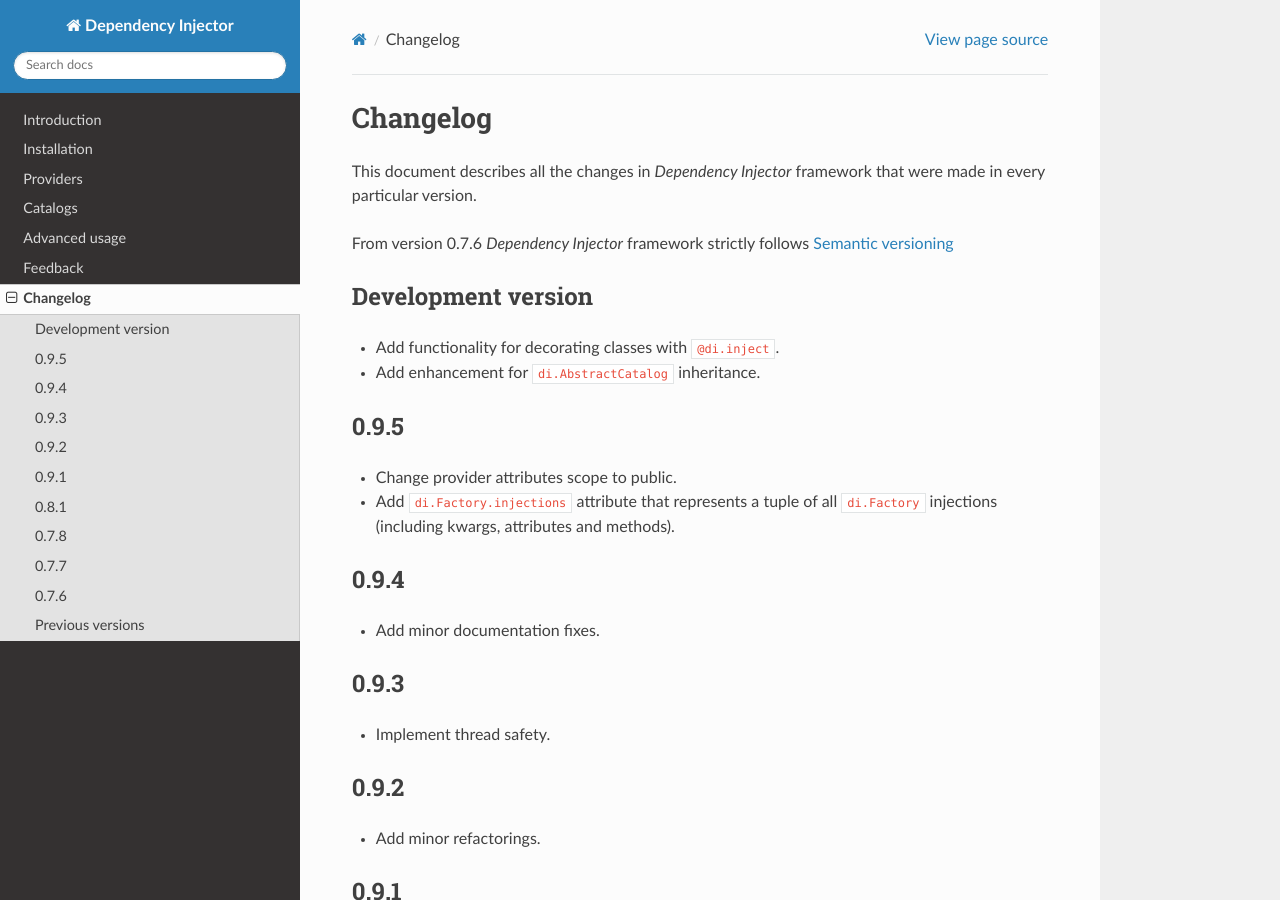
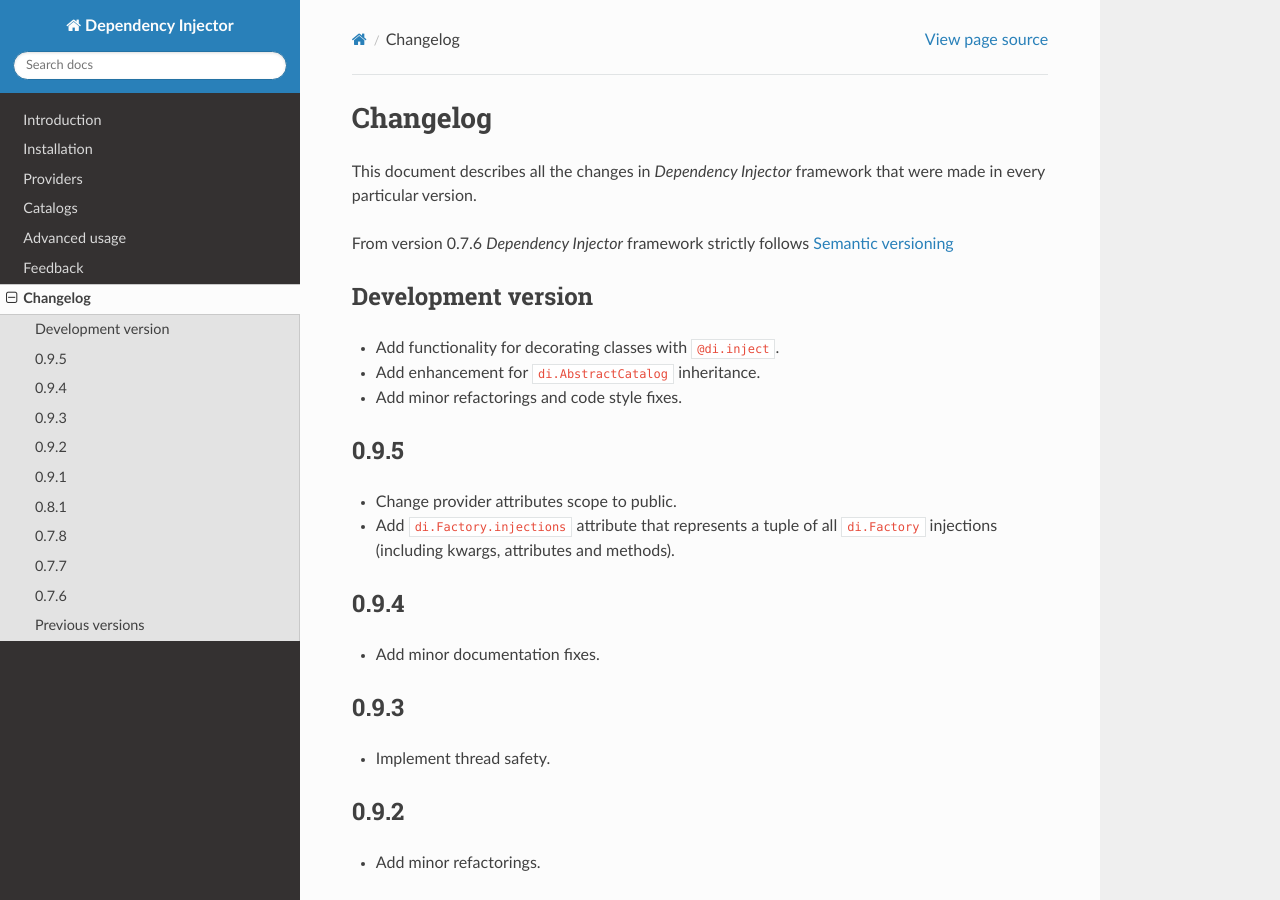
Before and after one commit to ets-labs/python-dependency-injector, a Sphinx documentation site: the page built from docs/main/changelog.rst, in a window 1280 px wide and 900 px high. Built offline with Sphinx 7.4.7 and the Read the Docs theme 2.0.0, drawn with Linux system fonts in a browser that asks for light colours.

Commit message:
Add info about refactorings and code style fixes to changelog

```diff
--- a/docs/main/changelog.rst
+++ b/docs/main/changelog.rst
@@ -13,6 +13,7 @@ Development version
 
 - Add functionality for decorating classes with ``@di.inject``.
 - Add enhancement for ``di.AbstractCatalog`` inheritance.
+- Add minor refactorings and code style fixes.
 
 0.9.5
 -----
```
